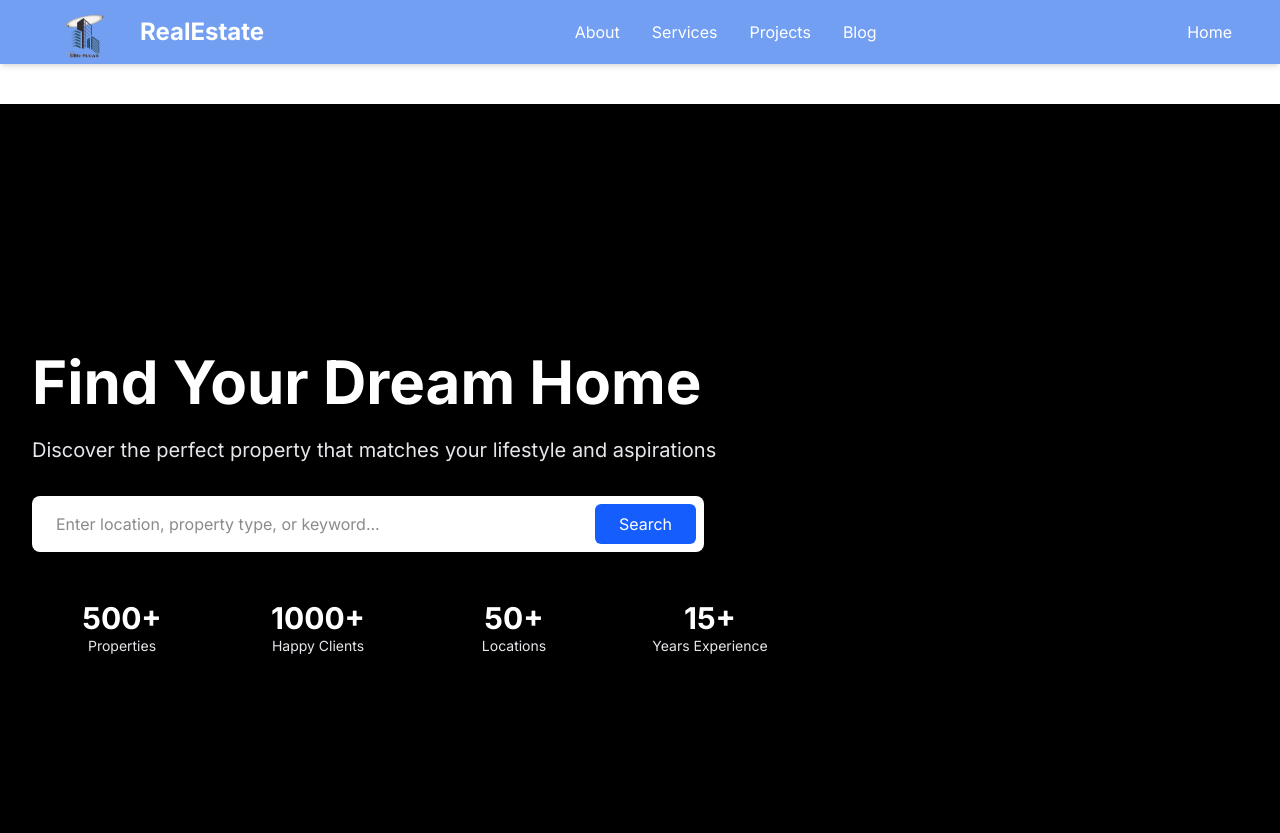
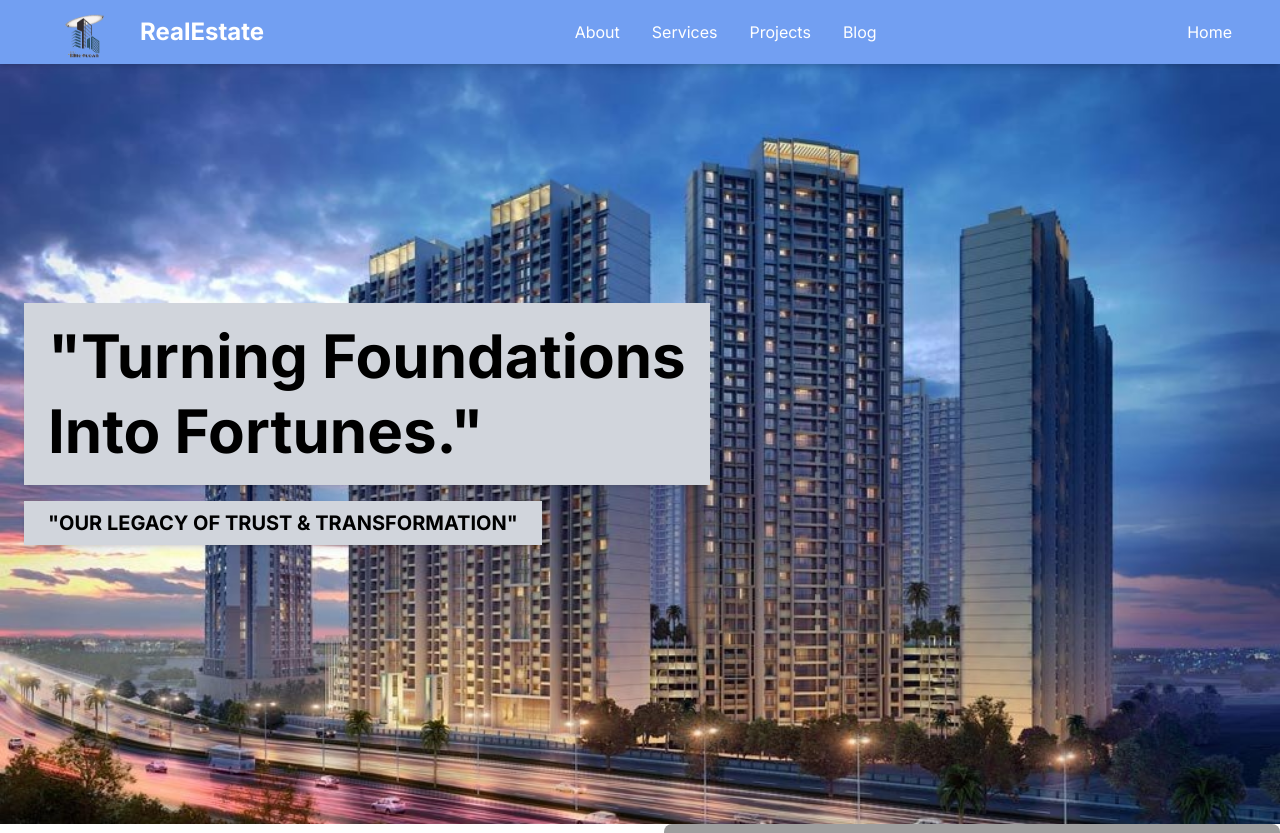
Before and after one commit to sunnyshin8/blue-oceon-real-estate, a Next.js app: page / in a window 1280 px wide. Shown: the top 833 px of the page. Built offline with nearby package versions, Linux system fonts and the light colour scheme; grey boxes are pictures that could not be loaded.

Commit message:
home bg fix

```diff
--- a/app/page.jsx
+++ b/app/page.jsx
@@ -13,7 +13,7 @@ export default function Home() {
   const [dropdownOpen, setDropdownOpen] = useState(false)
 
   return (
-    <div className="relative flex flex-col gap-20">
+    <div className="relative flex flex-col">
       {/* Ionicon Button with Dropdown */}
       <button
           onClick={() => setDropdownOpen(!dropdownOpen)}
--- a/components/Hero.jsx
+++ b/components/Hero.jsx
@@ -1,14 +1,15 @@
 'use client';
 import { useState } from 'react';
 import Image from 'next/image';
+import { motion } from 'framer-motion';
 
 export default function Hero() {
   const [searchQuery, setSearchQuery] = useState('');
 
   return (
-    <div className="relative h-screen w-full overflow-hidden">
-      {/* Background Debug Wrapper */}
-      <div className="absolute inset-0 -z-10 bg-red-500"> {/* Red fallback */}
+    <div className="relative h-screen w-full overflow-hidden mt-0">
+      {/* Background Image */}
+      <div className="absolute inset-0 -z-10">
         <Image
           src="/images/home.jpg"
           alt="Luxury Home"
@@ -18,54 +19,26 @@ export default function Hero() {
         />
       </div>
 
-      {/* Overlay */}
-      <div className="absolute inset-0 -z-10 bg-black bg-opacity-50" />
+      {/* Hero Content */}
+      <div className="relative h-full flex items-center z-10 px-6">
+        <div className="max-w-3xl">
+          <motion.h1
+            initial={{ opacity: 0, y: 30 }}
+            animate={{ opacity: 1, y: 0 }}
+            transition={{ duration: 1 }}
+            className="bg-gray-300 text-black font-bold text-5xl md:text-6xl px-6 py-4 shadow-md w-fit leading-tight"
+          >
+            "Turning Foundations<br />Into Fortunes."
+          </motion.h1>
 
-      {/* Hero Content */}
-      <div className="relative h-full flex items-center z-10">
-        <div className="max-w-7xl mx-auto px-4 sm:px-6 lg:px-8 w-full">
-          <div className="text-center md:text-left max-w-3xl">
-            <h1 className="text-4xl md:text-6xl font-bold text-white mb-6">
-              Find Your Dream Home
-            </h1>
-            <p className="text-xl text-gray-200 mb-8">
-              Discover the perfect property that matches your lifestyle and aspirations
-            </p>
-
-            {/* Search Bar */}
-            <div className="bg-white rounded-lg p-2 flex items-center max-w-2xl mx-auto md:mx-0">
-              <input
-                type="text"
-                placeholder="Enter location, property type, or keyword..."
-                className="flex-1 px-4 py-2 focus:outline-none"
-                value={searchQuery}
-                onChange={(e) => setSearchQuery(e.target.value)}
-              />
-              <button className="bg-blue-600 text-white px-6 py-2 rounded-md hover:bg-blue-700 transition-colors">
-                Search
-              </button>
-            </div>
-
-            {/* Quick Stats */}
-            <div className="mt-12 grid grid-cols-2 md:grid-cols-4 gap-4 text-white">
-              <div className="text-center">
-                <div className="text-3xl font-bold">500+</div>
-                <div className="text-sm text-gray-200">Properties</div>
-              </div>
-              <div className="text-center">
-                <div className="text-3xl font-bold">1000+</div>
-                <div className="text-sm text-gray-200">Happy Clients</div>
-              </div>
-              <div className="text-center">
-                <div className="text-3xl font-bold">50+</div>
-                <div className="text-sm text-gray-200">Locations</div>
-              </div>
-              <div className="text-center">
-                <div className="text-3xl font-bold">15+</div>
-                <div className="text-sm text-gray-200">Years Experience</div>
-              </div>
-            </div>
-          </div>
+          <motion.div
+            initial={{ opacity: 0, y: 30 }}
+            animate={{ opacity: 1, y: 0 }}
+            transition={{ duration: 1.2, delay: 0.3 }}
+            className="bg-gray-300 text-black font-bold text-lg md:text-xl px-6 py-2 shadow-md w-fit mt-4"
+          >
+            "OUR LEGACY OF TRUST & TRANSFORMATION"
+          </motion.div>
         </div>
       </div>
     </div>
--- a/package.json
+++ b/package.json
@@ -9,6 +9,7 @@
     "lint": "next lint"
   },
   "dependencies": {
+    "framer-motion": "^12.18.1",
     "ionicons": "^8.0.9",
     "next": "15.3.3",
     "react": "^19.0.0",
```
Also changed, not shown: 1 other file (tests, documents, lock files or other folders).
